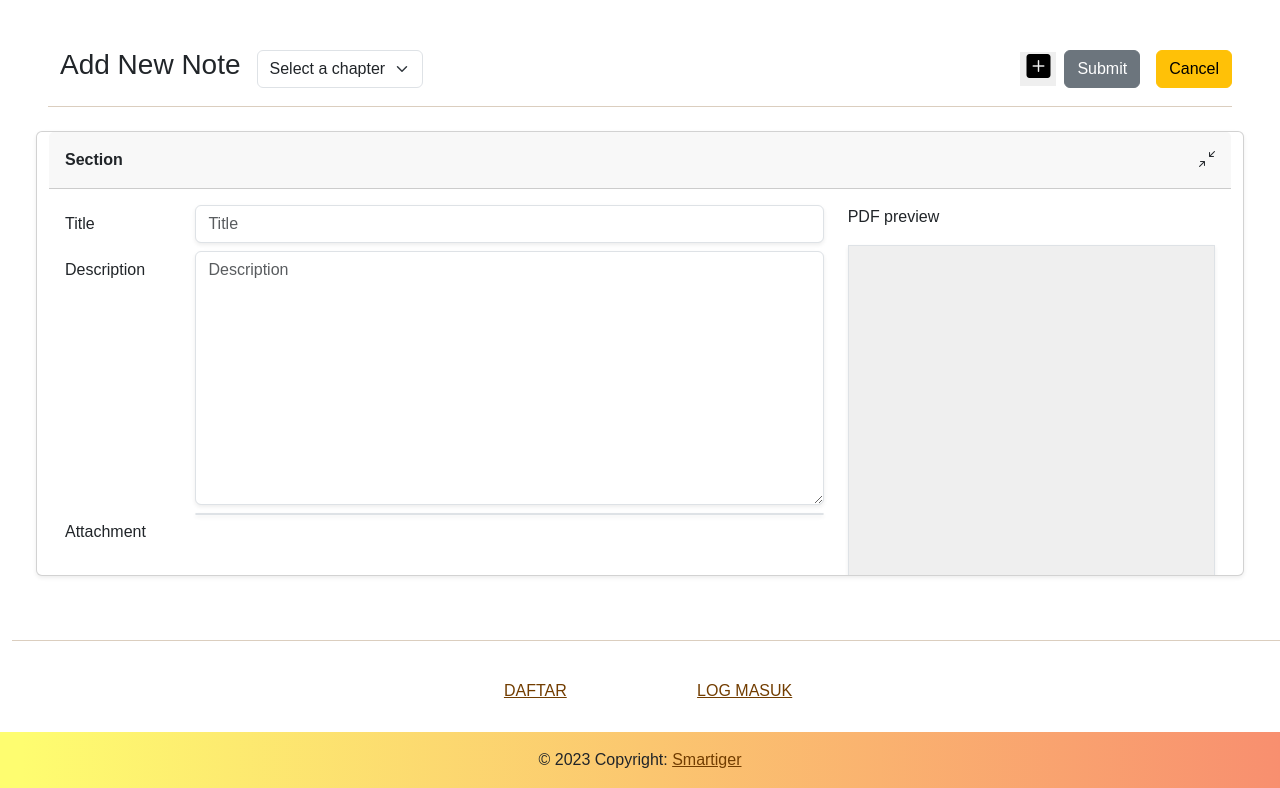
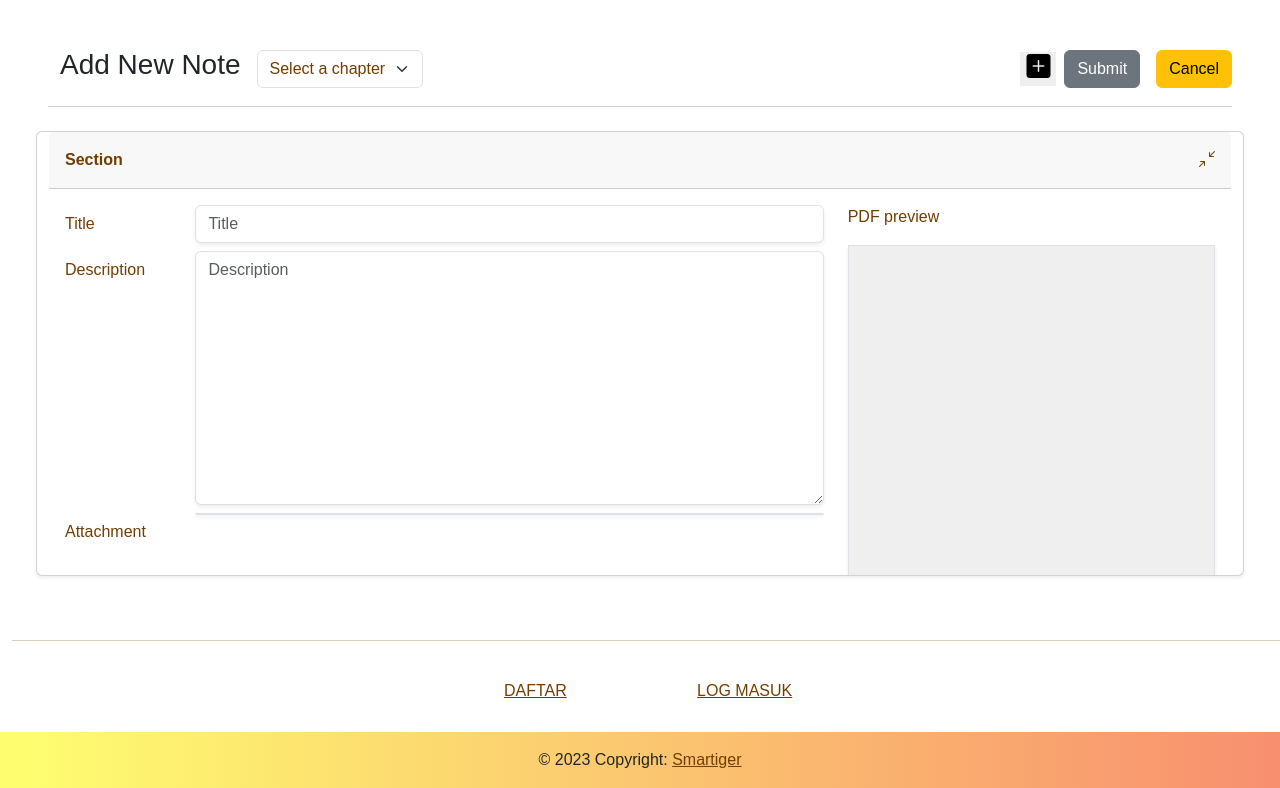
Before and after one commit to karmin88/Tigers, a Flask app: template templates/add-note.html in a window 1280 px wide. Shown: the part 66-854 px from the top of the page. Run offline with Flask 3, Linux system fonts and the light colour scheme; the template is opened without the code that fills it, so the values that code supplies are empty; some libraries are stand-ins or nearby versions; some web fonts are replaced.

Commit message:
modify scrolling behavoir and form style

```diff
--- a/static/css/add-note.css
+++ b/static/css/add-note.css
@@ -1,3 +1,12 @@
+:root {
+  scroll-behavior: auto!important;
+}
+
+label, form, .form-select, .form-control {
+    color: #723d00 !important;
+}
+
+
 .dropzone {
     transition: background-color 0.25s ease-in;
 }
```
